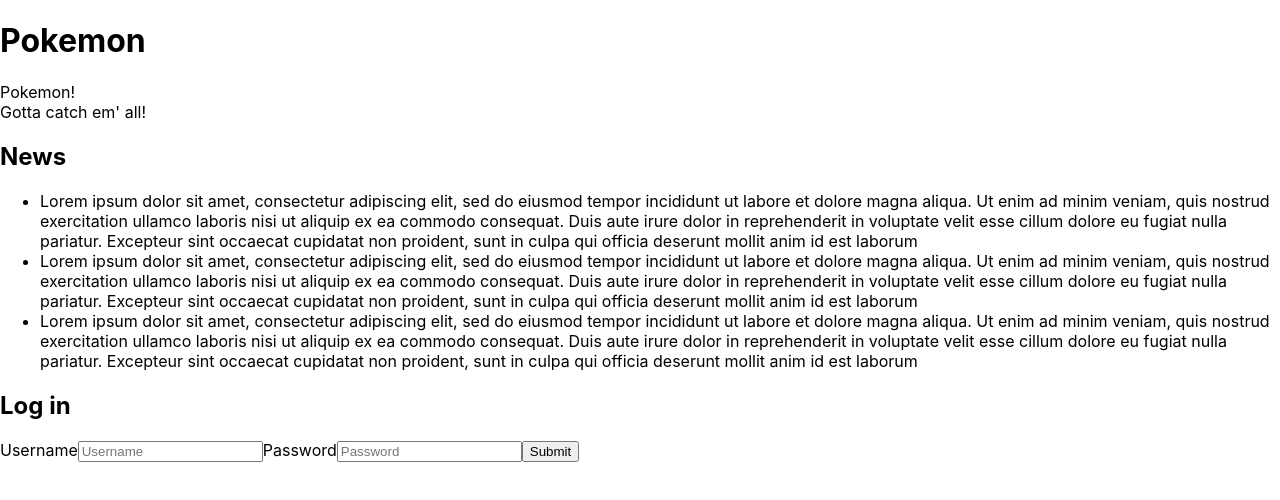
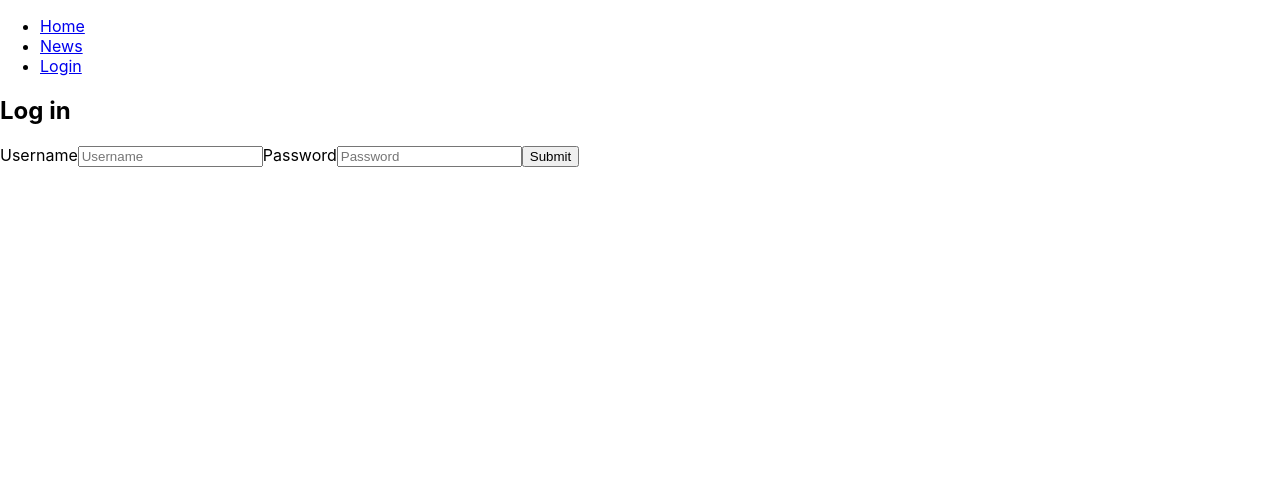
Before and after one commit to ca2roaldsoy/cato-roaldsoy-js-frameworks-ma3.js, a React (Create React App) app: page /login in a window 1280 px wide. Shown: the top 500 px of the page. Built offline with nearby package versions, Linux system fonts and the light colour scheme.

Commit message:
added content for navigating between pages

```diff
--- a/src/App.js
+++ b/src/App.js
@@ -1,14 +1,11 @@
 import React from 'react';
-import Home from './components/home/Home.js';
-import News from './components/news/News.js';
-import Login from './components/login/Login.js';
+import Layout from './components/layout/Layout.js';
 
 function App() {
   return (
     <div className="App">
-    <Home />
-    <News />
-    <Login />
+    <Layout />
+
     </div>
   );
 }
--- a/src/components/layout/Layout.js
+++ b/src/components/layout/Layout.js
@@ -0,0 +1,36 @@
+import React from "react";
+import Home from '../home/Home.js';
+import News from '../news/News.js';
+import Login from '../login/Login.js';
+import {
+    BrowserRouter as Router,
+    Switch,
+    Route,
+    NavLink,
+} from "react-router-dom";
+
+function Layout () {
+
+    return (
+
+        <Router>
+
+            <nav>
+               <ul>
+                    <li><NavLink to="/" exact> Home </NavLink></li>
+                    <li><NavLink to="/news" > News </NavLink></li>
+                    <li><NavLink to="/login" > Login </NavLink></li>
+                </ul>
+            </nav>
+
+            <Switch>
+               <Route path="/" exact component = { Home } />
+               <Route path="/news" component = { News } />
+               <Route path="/login" component = { Login } />
+            </Switch>
+
+        </Router>
+    )
+};
+
+export default Layout;
```
